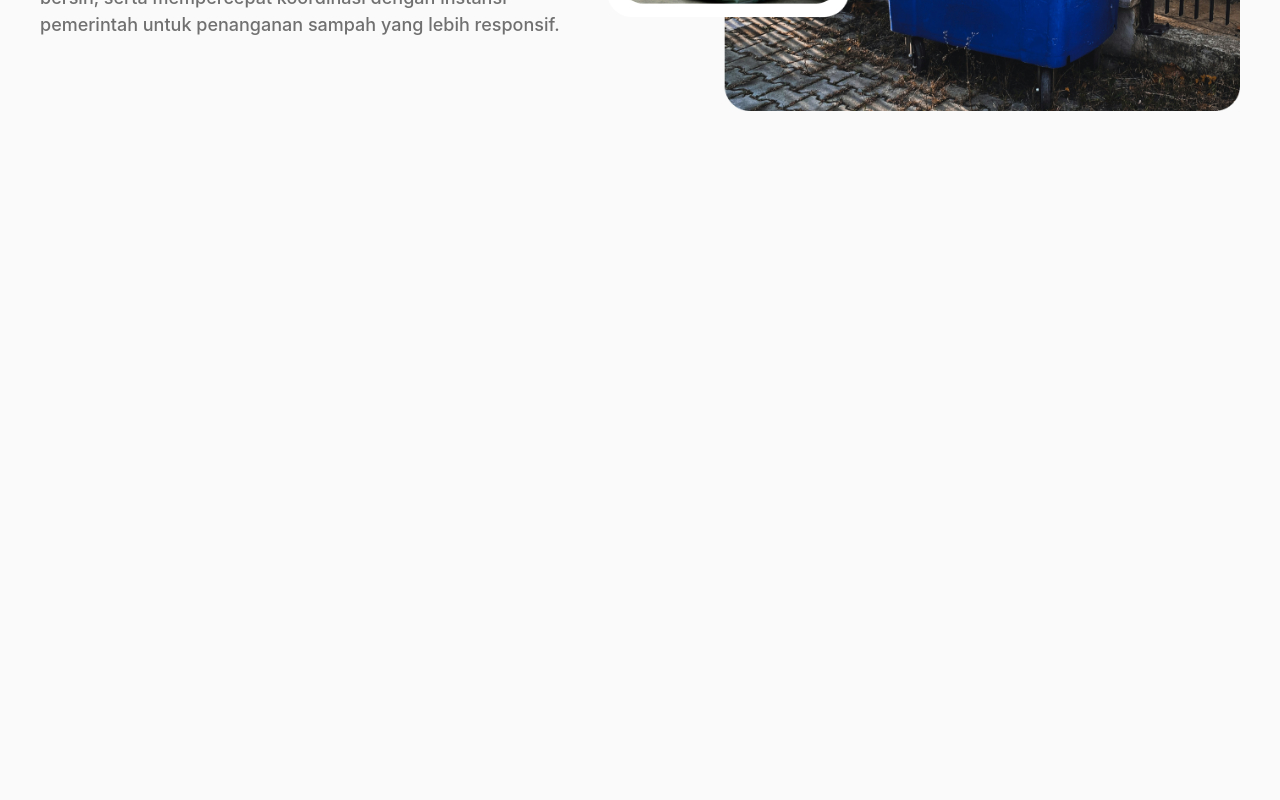
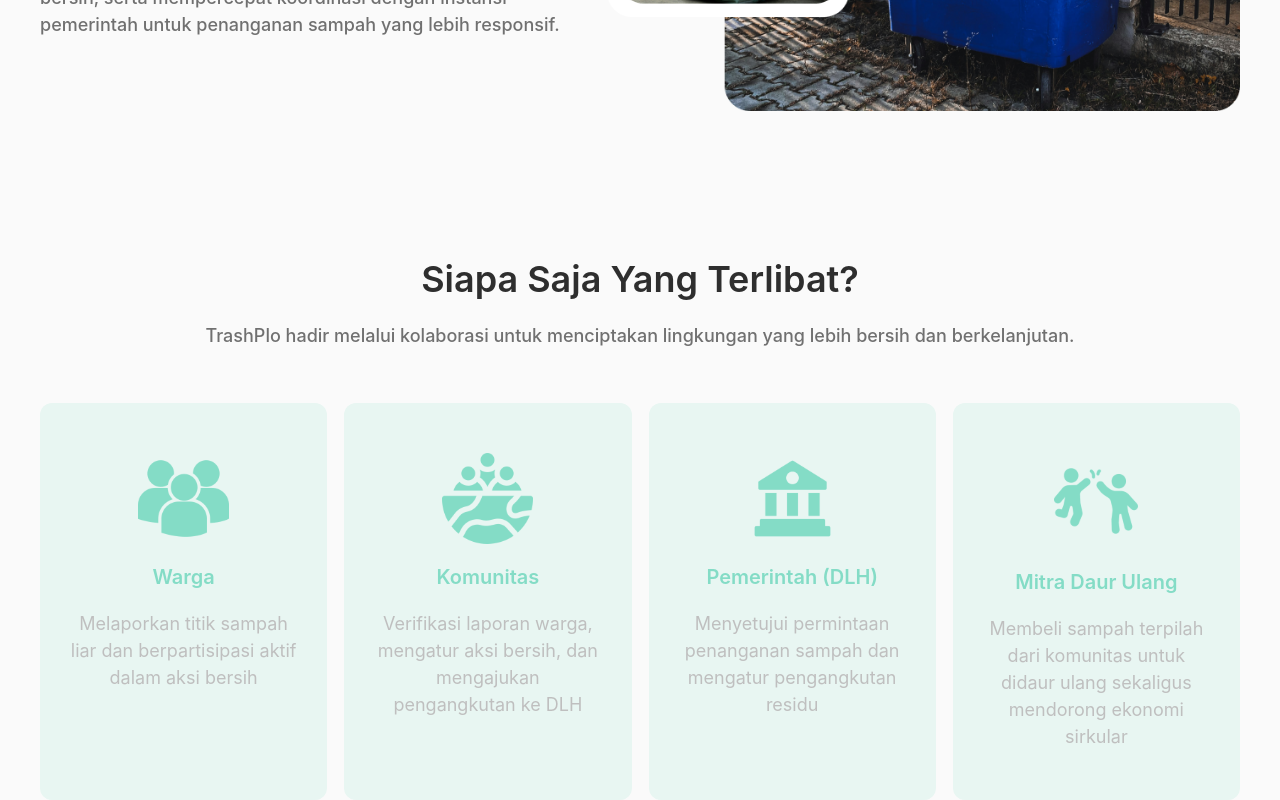
Before and after one commit to Joes131205/thrash-plo, a React (Vite) app in the folder client/: page / in a window 1280 px wide. Shown: the part 1540-2340 px from the top of the page. Before the commit the page ends 1651 px from the top, so only its background shows below. Built offline with nearby package versions, Linux system fonts and the light colour scheme.

Commit message:
feat: add section stakeholder

```diff
--- /dev/null
+++ b/client/src/assets/icons/index.tsx
@@ -0,0 +1,6 @@
+import IcWarga from "../icons/ic-warga.svg";
+import IcPemerintah from "../icons/ic-pemerintah.svg";
+import IcKomunitas from "../icons/ic-komunitas.svg";
+import IcMitra from "../icons/ic-mitra.svg";
+
+export { IcWarga, IcPemerintah, IcMitra, IcKomunitas };
--- a/client/src/components/atomics/buttonMain/buttonMain.tsx
+++ b/client/src/components/atomics/buttonMain/buttonMain.tsx
@@ -7,22 +7,40 @@ type ButtonMainProps = {
   textColor?: boolean;
 };
 
+const styles: Record<string, React.CSSProperties> = {
+  button: {
+    padding: "12px 25px",
+    width: "129px",
+    justifyContent: "center",
+    alignItems: "center",
+    borderRadius: "14px",
+    cursor: "pointer",
+    display: "flex",
+  },
+  text: {
+    textAlign: "center",
+    fontSize: "16px",
+  },
+};
+
 export default function ButtonMain({ btnText, btnColor, colorBorder, textColor }: ButtonMainProps) {
   return (
     <div
       style={{
-        backgroundColor: btnColor ? "var(--secondary-color)" : "none",
-        padding: "12px 25px",
-        width: "129px",
-        justifyContent: "center",
-        alignItems: "center",
+        ...styles.button,
+        backgroundColor: btnColor ? "var(--secondary-color)" : "transparent",
         border: colorBorder ? "1.5px solid var(--stroke-primary)" : "none",
-        borderRadius: "14px",
-        cursor: "pointer",
-        display: "flex",
       }}
     >
-      <p style={{ textAlign: "center", color: textColor ? "#FFFFFF" : "#2E2E2E", fontSize: "16px", backgroundColor: btnColor ? "var(--secondary-color)" : "none" }}>{btnText}</p>
+      <p
+        style={{
+          ...styles.text,
+          color: textColor ? "#FFFFFF" : "#2E2E2E",
+          backgroundColor: btnColor ? "var(--secondary-color)" : "transparent",
+        }}
+      >
+        {btnText}
+      </p>
     </div>
   );
 }
--- /dev/null
+++ b/client/src/components/molecules/stakeholderBox/stakeholderBox.tsx
@@ -0,0 +1,46 @@
+import React from "react";
+
+type StakeholderBoxProps = {
+  icon: string;
+  title: string;
+  description: string;
+};
+
+const styles: Record<string, React.CSSProperties> = {
+  container: {
+    backgroundColor: "#E8F6F2",
+    width: "313px",
+    padding: "50px 30px",
+    borderRadius: "12px",
+    display: "flex",
+    flexDirection: "column",
+    alignItems: "center",
+    textAlign: "center",
+  },
+  image: {
+    background: "transparent",
+  },
+  title: {
+    background: "transparent",
+    fontWeight: 600,
+    color: "#84DCC6",
+    fontSize: 20,
+    margin: "18px 0px",
+  },
+  description: {
+    background: "transparent",
+    fontWeight: 400,
+    color: "#BFBFBF",
+    fontSize: 18,
+  },
+};
+
+export default function StakeholderBox({ icon, title, description }: StakeholderBoxProps) {
+  return (
+    <div style={styles.container}>
+      <img src={icon} alt={`Icon ${title}`} style={styles.image} />
+      <h4 style={styles.title}>{title}</h4>
+      <p style={styles.description}>{description}</p>
+    </div>
+  );
+}
--- a/client/src/pages/LandingPage/LandingPage.module.css
+++ b/client/src/pages/LandingPage/LandingPage.module.css
@@ -78,6 +78,7 @@
   padding-left: 40px;
   padding-right: 40px;
   margin-top: 125px;
+  margin-bottom: 141px;
   gap: 25px;
   justify-content: center;
   align-items: center;
@@ -85,13 +86,15 @@
 
 .textLeft {
   width: 50%;
+  display: flex;
+  flex-direction: column;
+  gap: 34px;
 }
 
 .titleMisi {
   font-weight: var(--weight-semibold);
   font-size: 50px;
   color: var(--text-primary);
-  margin-bottom: 34px;
 }
 
 .descMisi {
@@ -107,3 +110,26 @@
   align-items: center;
 }
 /* END MISI KITA */
+
+/* STAKEHOLDER */
+.stakeholder {
+  display: flex;
+  flex-direction: column;
+  padding-left: 40px;
+  padding-right: 40px;
+}
+
+.upperText {
+  text-align: center;
+  display: flex;
+  flex-direction: column;
+  gap: 16px;
+  margin-bottom: 54px;
+}
+
+.listStakeholder {
+  display: flex;
+  flex-direction: row;
+  gap: 17px;
+}
+/* END STAKEHOLDER */
--- a/client/src/pages/LandingPage/LandingPage.tsx
+++ b/client/src/pages/LandingPage/LandingPage.tsx
@@ -2,8 +2,12 @@ import React from "react";
 import { ImgLanding, ImgLogo, ImgMisiKita } from "@/assets/images";
 import styles from "./LandingPage.module.css";
 import ButtonMain from "@/components/atomics/buttonMain/buttonMain";
+import StakeholderBox from "@/components/molecules/stakeholderBox/stakeholderBox";
+import { IcKomunitas, IcMitra, IcPemerintah, IcWarga } from "@/assets/icons";
 
 export default function LandingPage() {
+  const isSmall = true;
+
   return (
     <div id="home">
       {/* NAVBAR */}
@@ -60,6 +64,23 @@ export default function LandingPage() {
         </div>
       </div>
       {/* END MISI KITA */}
+
+      {/* STAKEHOLDER */}
+      <div className={styles.stakeholder}>
+        <div className={styles.upperText}>
+          <h2 className={styles.titleMisi} style={{ fontSize: isSmall ? "36px" : "50px" }}>
+            Siapa Saja Yang Terlibat?
+          </h2>
+          <p className={styles.descMisi}>TrashPlo hadir melalui kolaborasi untuk menciptakan lingkungan yang lebih bersih dan berkelanjutan.</p>
+        </div>
+        <div className={styles.listStakeholder}>
+          <StakeholderBox icon={IcWarga} title="Warga" description="Melaporkan titik sampah liar dan berpartisipasi aktif dalam aksi bersih" />
+          <StakeholderBox icon={IcKomunitas} title="Komunitas" description="Verifikasi laporan warga, mengatur aksi bersih, dan mengajukan pengangkutan ke DLH" />
+          <StakeholderBox icon={IcPemerintah} title="Pemerintah (DLH)" description="Menyetujui permintaan penanganan sampah dan mengatur pengangkutan residu  " />
+          <StakeholderBox icon={IcMitra} title="Mitra Daur Ulang" description="Membeli sampah terpilah dari komunitas untuk didaur ulang sekaligus mendorong ekonomi sirkular" />
+        </div>
+      </div>
+      {/* END STAKEHOLDER */}
     </div>
   );
 }
```
